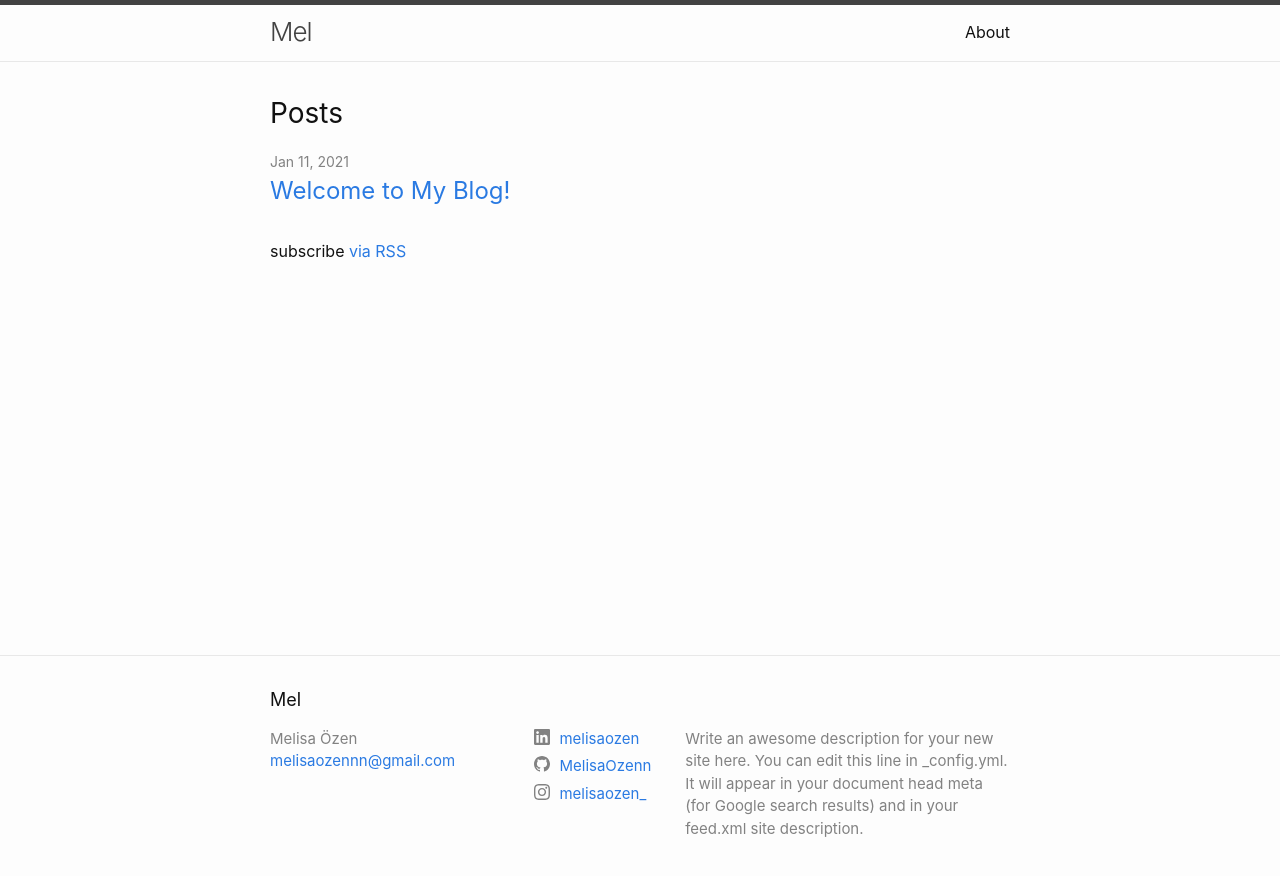
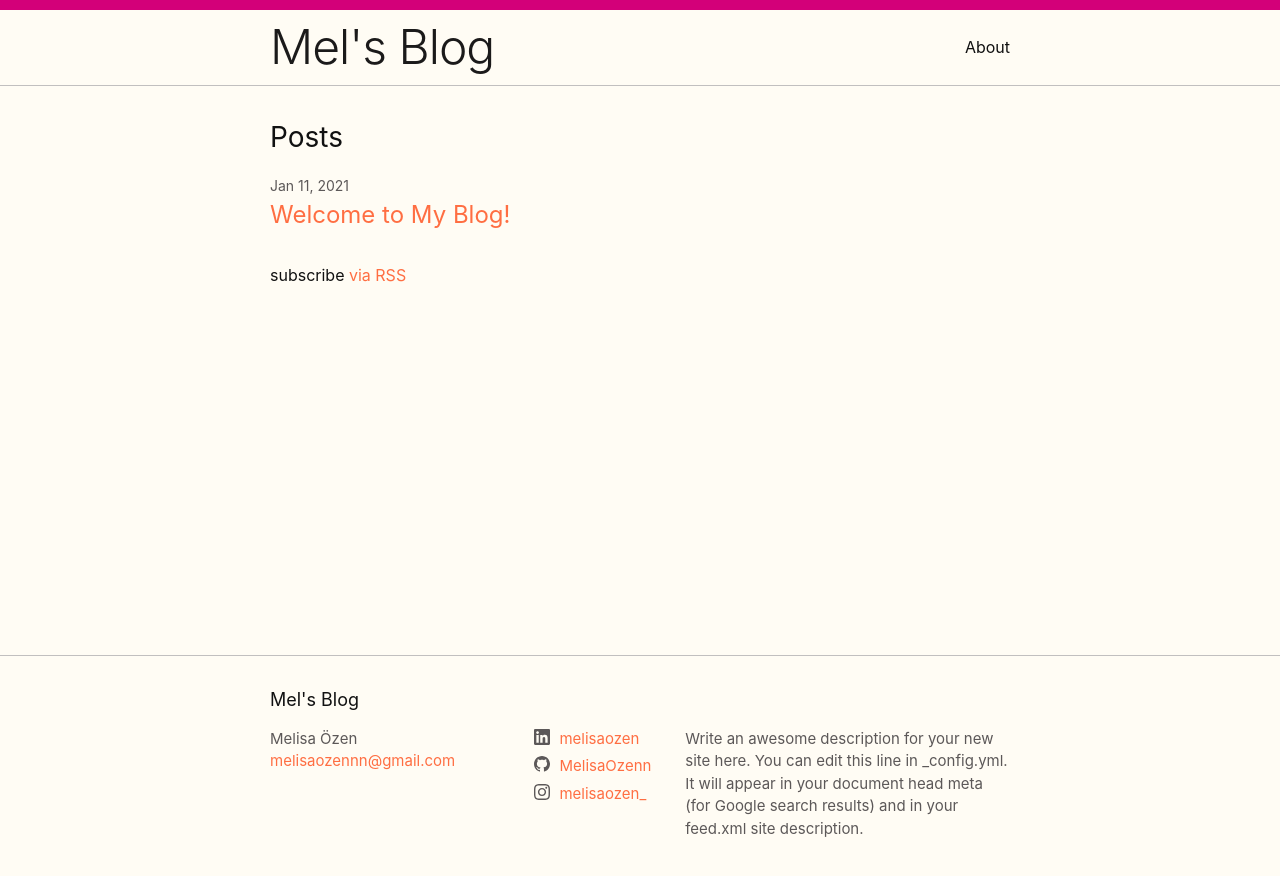
Before and after one commit to MelisaOzenn/mel-blog, a Jekyll site: the page built from index.markdown, in a window 1280 px wide. Shown: the top 876 px of the page. Built offline with Jekyll 4.4.1, drawn with Linux system fonts in a browser that asks for light colours.

Commit message:
updated scss

```diff
--- a/_config.yml
+++ b/_config.yml
@@ -18,7 +18,7 @@
 # You can create any custom variable you would like, and they will be accessible
 # in the templates via {{ site.myvariable }}.
 
-title: Mel
+title: Mel's Blog
 email: melisaozennn@gmail.com
 description: >- # this means to ignore newlines until "baseurl:"
   Write an awesome description for your new site here. You can edit this
--- a/_sass/minima.scss
+++ b/_sass/minima.scss
@@ -12,9 +12,9 @@ $spacing-unit:     30px !default;
 
 $text-color:       #111 !default;
 $background-color: #fdfdfd !default;
-$brand-color:      #2a7ae2 !default;
+$brand-color:      #ff6e42 !default;
 
-$grey-color:       #828282 !default;
+$grey-color:       #5c5858 !default;
 $grey-color-light: lighten($grey-color, 40%) !default;
 $grey-color-dark:  darken($grey-color, 25%) !default;
 
--- a/_sass/minima/_base.scss
+++ b/_sass/minima/_base.scss
@@ -16,7 +16,7 @@ dl, dd, ol, ul, figure {
 body {
   font: $base-font-weight #{$base-font-size}/#{$base-line-height} $base-font-family;
   color: $text-color;
-  background-color: $background-color;
+  background-color: #FFFCF4;
   -webkit-text-size-adjust: 100%;
   -webkit-font-feature-settings: "kern" 1;
      -moz-font-feature-settings: "kern" 1;
@@ -111,7 +111,8 @@ a {
   }
 
   &:hover {
-    color: $text-color;
+    transition: 1s;
+    color: #D30079;
     text-decoration: underline;
   }
 
--- a/_sass/minima/_layout.scss
+++ b/_sass/minima/_layout.scss
@@ -2,20 +2,21 @@
  * Site header
  */
 .site-header {
-  border-top: 5px solid $grey-color-dark;
+  border-top: 10px solid #D30079;
   border-bottom: 1px solid $grey-color-light;
-  min-height: $spacing-unit * 1.865;
+  min-height: $spacing-unit * 2.5;
 
   // Positioning context for the mobile navigation icon
   position: relative;
 }
 
 .site-title {
-  @include relative-font-size(1.625);
+  @include relative-font-size(3); //1.625
   font-weight: 300;
   line-height: $base-line-height * $base-font-size * 2.25;
   letter-spacing: -1px;
   margin-bottom: 0;
+  margin-top: 10px;
   float: left;
 
   &,
@@ -26,6 +27,7 @@
 
 .site-nav {
   float: right;
+  margin-top: 10px;
   line-height: $base-line-height * $base-font-size * 2.25;
 
   .nav-trigger {
@@ -39,6 +41,7 @@
   .page-link {
     color: $text-color;
     line-height: $base-line-height;
+
 
     // Gaps between nav items, but not on the last one
     &:not(:last-child) {
@@ -90,6 +93,7 @@
 
     .page-link {
       display: block;
+
       padding: 5px 10px;
 
       &:not(:last-child) {
@@ -192,6 +196,7 @@
   margin-left: 0;
   list-style: none;
 
+
   > li {
     margin-bottom: $spacing-unit;
   }
@@ -220,6 +225,7 @@
   @include relative-font-size(2.625);
   letter-spacing: -1px;
   line-height: 1;
+
 
   @include media-query($on-laptop) {
     @include relative-font-size(2.25);
```
